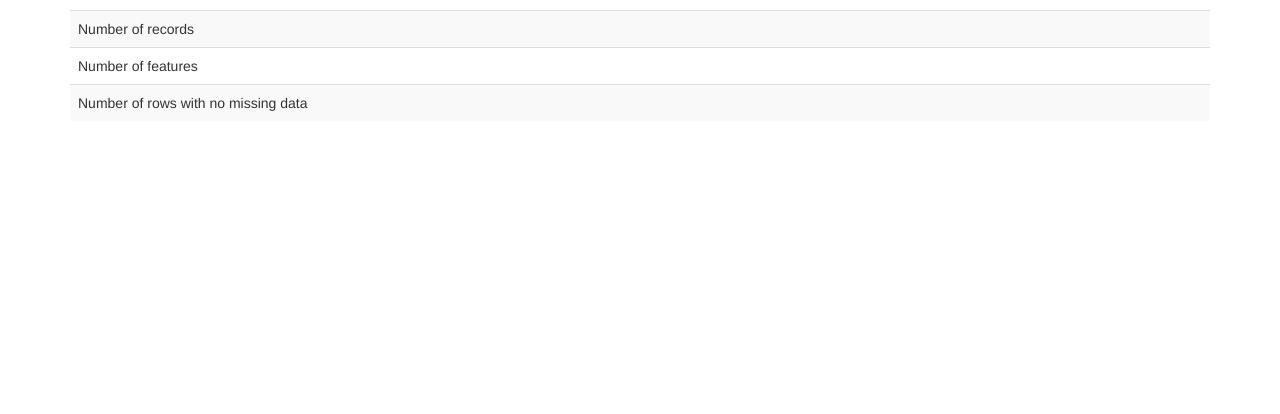
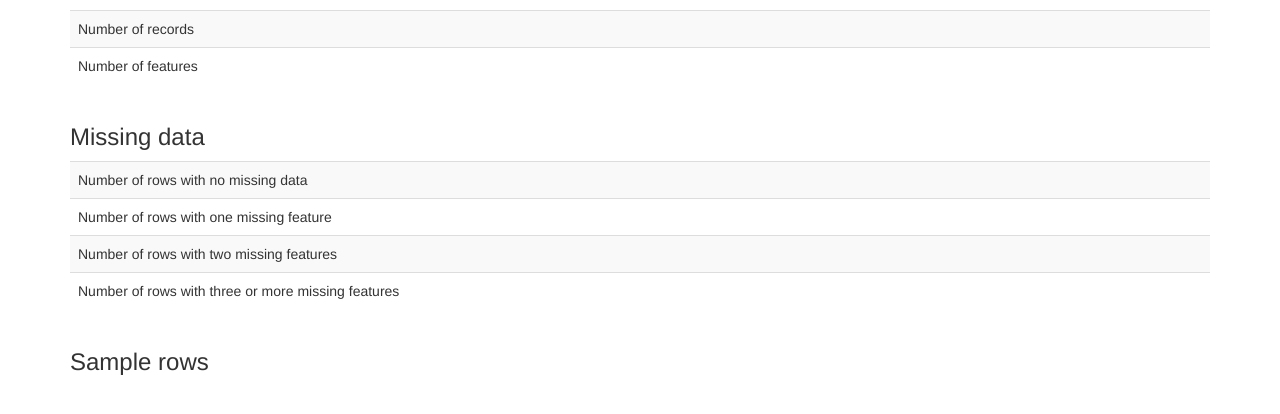
Before and after one commit to margaretpearce/data-exploration, a Flask app: template templates/index.html in a window 1280 px wide. Shown: the part 168-582 px from the top of the page. Run offline with Flask 2, Linux system fonts and the light colour scheme; the template is opened without the code that fills it, so the values that code supplies are empty; some libraries are stand-ins or nearby versions.

Commit message:
Added counts for missing rows, sample rows to summary page

```diff
--- a/app.py
+++ b/app.py
@@ -18,9 +18,10 @@ app.secret_key = key.SECRET_KEY
 @app.route('/index')
 def index():
     # Read Titanic data
-    driver = DataDriver("titanic.csv", "Titanic")
+    driver = DataDriver("titanic.csv", "Titanic", "PassengerId", "Survived")
 
     # Get the JSON for the summary data
+    driver.generate_summary_json() # TODO: Remove after testing
     summary_json = driver.load_summary_json()
 
     return render_template('index.html', data=summary_json)
--- a/data_driver.py
+++ b/data_driver.py
@@ -37,10 +37,31 @@ class DataDriver:
         # Get summary stats about the data and serialize it as JSON
         num_records = self.data.shape[0]
         num_features = self.data.shape[1]
-        num_rows_no_missing = self.data.copy().dropna().shape[0]
 
-        summary = DataSummary(self.title, numrecords=num_records, numfeatures=num_features,
-                              rows_no_missing=num_rows_no_missing)
+        # Count the number of columns missing for each row
+        count_missing = self.data.apply(lambda x: sum(x.isnull().values), axis = 1)
+        self.data["num_missing"] = pd.Series(count_missing)
+
+        num_rows_no_missing = int(sum(self.data["num_missing"] == 0))
+        num_rows_one_missing = int(sum(self.data["num_missing"] == 1))
+        num_rows_two_missing = int(sum(self.data["num_missing"] == 2))
+        num_rows_three_more_missing = int(sum(self.data["num_missing"] >= 3))
+
+        # Sample data (five rows)
+        features_list = list(self.data.columns.values)
+        sample_list = self.data.head()[features_list].values.tolist()
+        # sample_list = None
+
+        summary = DataSummary(self.title,
+                              num_records=num_records,
+                              num_features=num_features,
+                              rows_no_missing=num_rows_no_missing,
+                              rows_one_missing=num_rows_one_missing,
+                              rows_two_missing=num_rows_two_missing,
+                              rows_three_more_missing=num_rows_three_more_missing,
+                              features_list=features_list,
+                              sample_list=sample_list
+                              )
         summary_json = jsonpickle.encode(summary)
 
         # Save the serialized JSON to a file
--- a/static/sampledata/Titanic_summary.json
+++ b/static/sampledata/Titanic_summary.json
@@ -1 +1 @@
-{"numrecords": 891, "rows_no_missing": 183, "name": "Titanic", "numfeatures": 12, "py/object": "DataSummary.DataSummary"}
+{"num_features": 12, "py/object": "DataSummary.DataSummary", "rows_two_missing": 158, "sample_list": [[1, 0, 3, "Braund, Mr. Owen Harris", "male", 22.0, 1, 0, "A/5 21171", 7.25, NaN, "S", 1], [2, 1, 1, "Cumings, Mrs. John Bradley (Florence Briggs Thayer)", "female", 38.0, 1, 0, "PC 17599", 71.2833, "C85", "C", 0], [3, 1, 3, "Heikkinen, Miss. Laina", "female", 26.0, 0, 0, "STON/O2. 3101282", 7.925, NaN, "S", 1], [4, 1, 1, "Futrelle, Mrs. Jacques Heath (Lily May Peel)", "female", 35.0, 1, 0, "113803", 53.1, "C123", "S", 0], [5, 0, 3, "Allen, Mr. William Henry", "male", 35.0, 0, 0, "373450", 8.05, NaN, "S", 1]], "rows_one_missing": 550, "rows_three_more_missing": 0, "num_records": 891, "name": "Titanic", "features_list": ["PassengerId", "Survived", "Pclass", "Name", "Sex", "Age", "SibSp", "Parch", "Ticket", "Fare", "Cabin", "Embarked", "num_missing"], "rows_no_missing": 183}
--- a/templates/index.html
+++ b/templates/index.html
@@ -10,18 +10,65 @@
   <tbody>
     <tr>
         <td>Number of records</td>
-        <td>{{ data.numrecords }}</td>
+        <td>{{ data.num_records }}</td>
     </tr>
       <tr>
         <td>Number of features</td>
-        <td>{{ data.numfeatures }}</td>
+        <td>{{ data.num_features }}</td>
     </tr>
-      <tr>
+    </tbody>
+    </table>
+    </div>
+
+<h3>Missing data</h3>
+<div class="table-responsive">
+<table class="table table-striped">
+  <tbody>
+    <tr>
         <td>Number of rows with no missing data</td>
         <td>{{ data.rows_no_missing }}</td>
+    </tr>
+    <tr>
+        <td>Number of rows with one missing feature</td>
+        <td>{{ data.rows_one_missing }}</td>
+    </tr>
+    <tr>
+        <td>Number of rows with two missing features</td>
+        <td>{{ data.rows_two_missing }}</td>
+    </tr>
+    <tr>
+        <td>Number of rows with three or more missing features</td>
+        <td>{{ data.rows_three_more_missing }}</td>
     </tr>
   </tbody>
 </table>
 </div>
 
+<h3>Sample rows</h3>
+<div class="table-responsive">
+<table class="table table-striped">
+  <thead>
+    <tr>
+        {% for h in data.features_list %}
+        <th>{{ h }}</th>
+        {% endfor %}
+    </tr>
+  </thead>
+  <tbody>
+  {% for row in data.sample_list %}
+    <tr>
+        {% for val in row %}
+        <td>{{ val }}</td>
+        {% endfor %}
+    </tr>
+  {% endfor %}
+  </tbody>
+</table>
+</div>
+<!--<div>-->
+    <!--{{ data.features_list }}-->
+    <!--<br/>-->
+    <!--{{ data.sample_list }}-->
+<!--</div>-->
+
 {% endblock %}
```
Also changed, not shown: DataSummary.py (+9 -3 lines).
